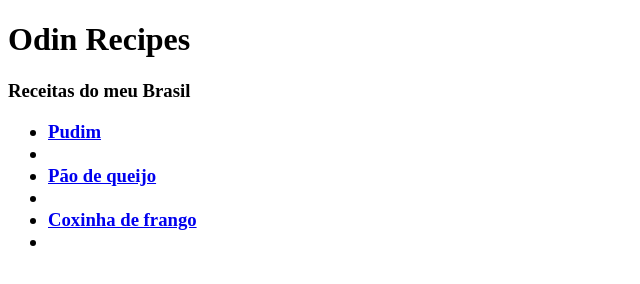
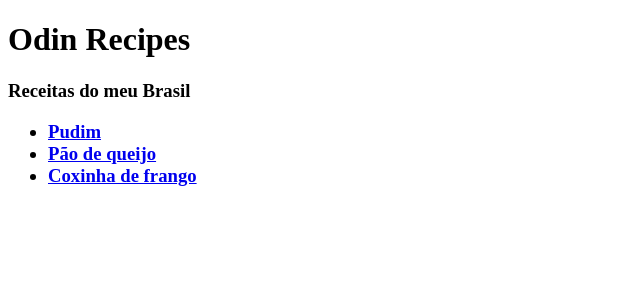
Before and after one commit to Chel0per/odin-recipes, a plain HTML site: page index.html in a window 1280 px wide. Shown: the whole page, without its empty margins (0-640 px from the left). Drawn offline with Linux system fonts and the light colour scheme.

Commit message:
Fixed listing error

```diff
--- a/index.html
+++ b/index.html
@@ -2,8 +2,6 @@
 <html lang="en">
 <head>
     <meta charset="UTF-8">
-    <meta http-equiv="X-UA-Compatible" content="IE=edge">
-    <meta name="viewport" content="width=device-width, initial-scale=1.0">
     <title>Receitas do meu Brasil</title>
 </head>
 <body>
@@ -12,9 +10,9 @@
     <h3>Receitas do meu Brasil<h3>
 
     <ul>
-        <li><a href="recipes/pudim.html">Pudim</a><li>
-        <li><a href="recipes/pãodequeijo.html">Pão de queijo</a><li>
-        <li><a href="recipes/coxinhadefrango.html">Coxinha de frango</a><li>
+        <li class="recipe"><a href="recipes/pudim.html">Pudim</a></li>
+        <li class="recipe"><a href="recipes/pãodequeijo.html">Pão de queijo</a></li>
+        <li class="recipe"><a href="recipes/coxinhadefrango.html">Coxinha de frango</a></li>
     </ul>
 
 </body>
```
